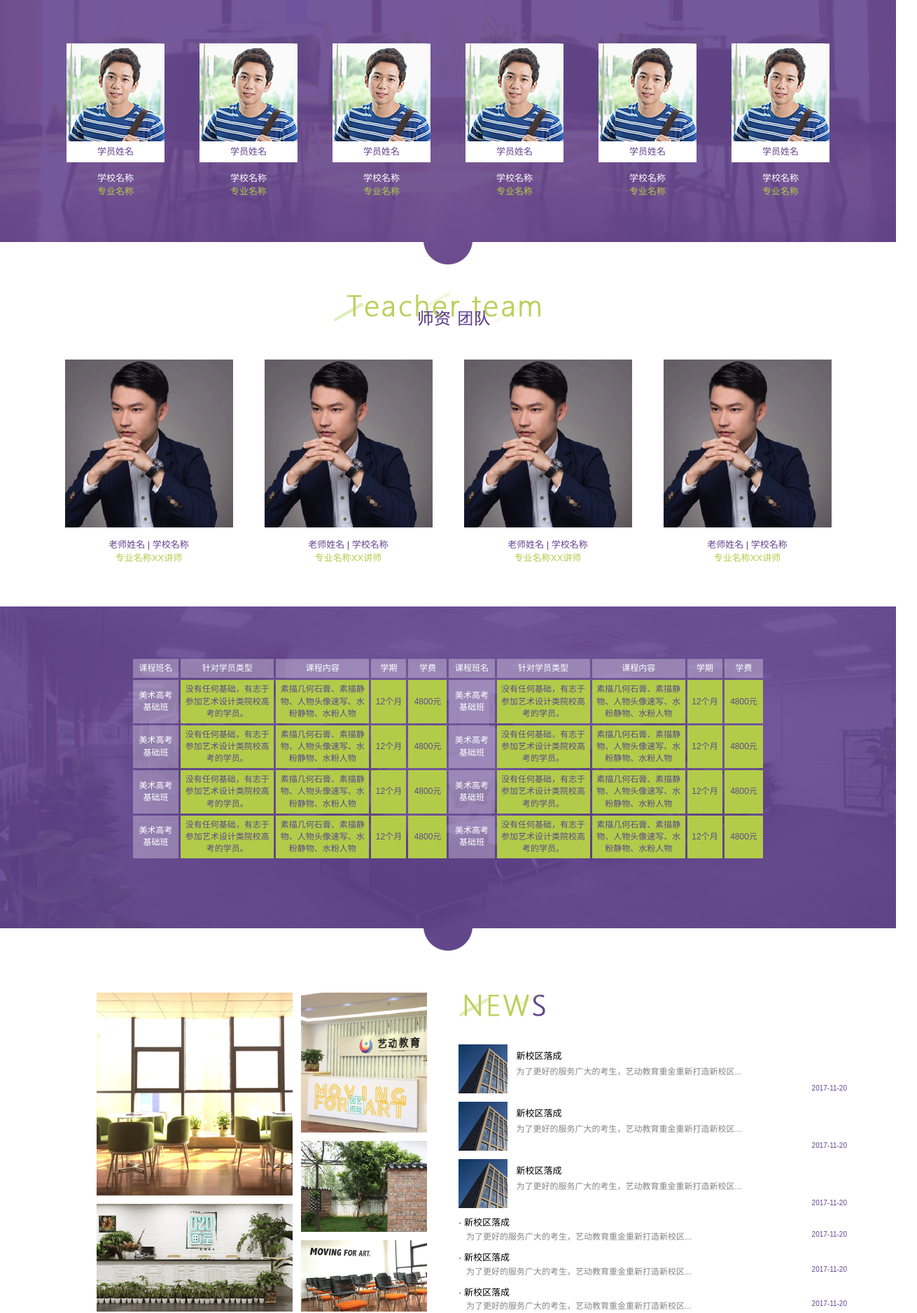
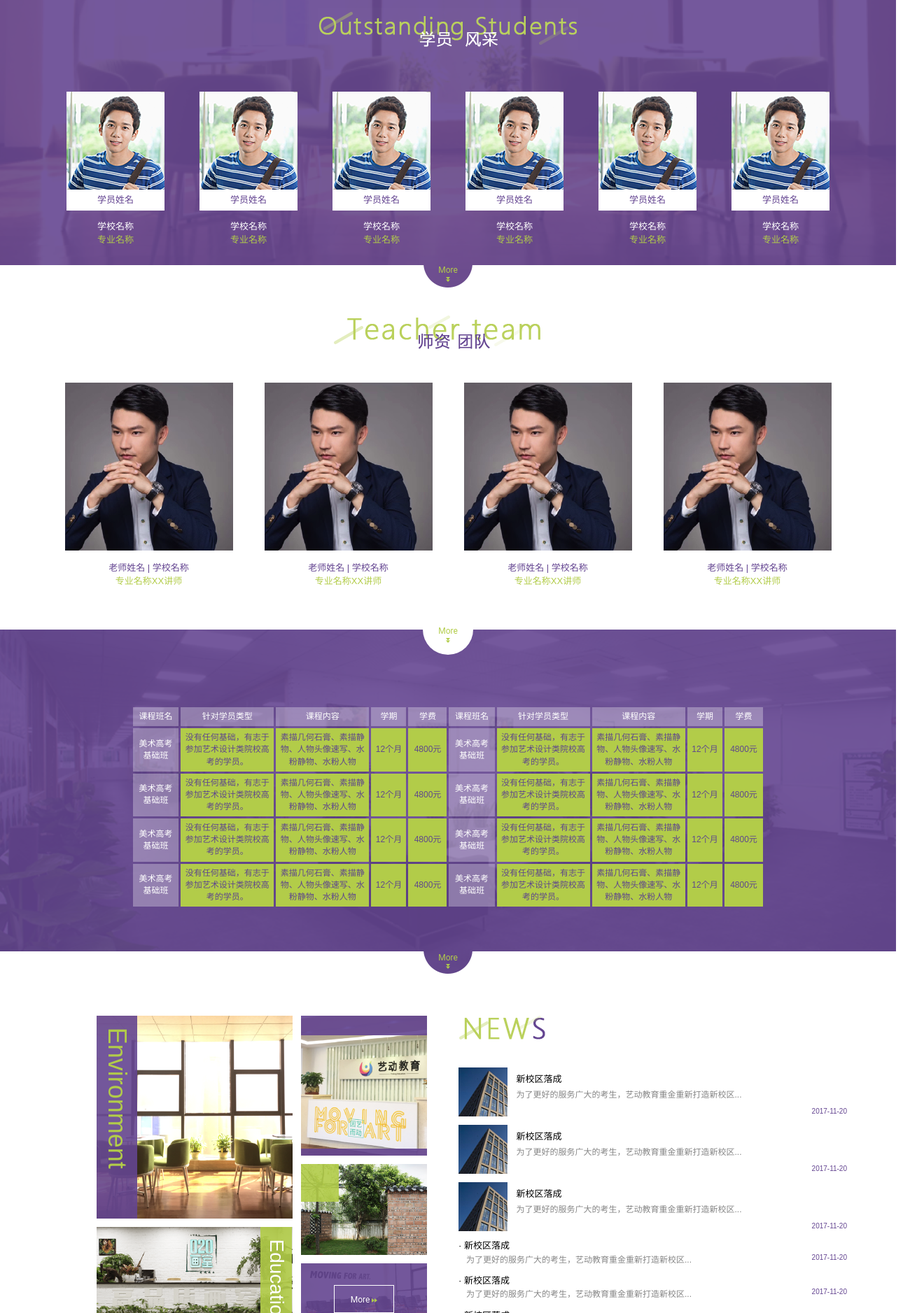
Before and after one commit to jmcx2019/ydjy-ui, a Vue app: page / in a window 1280 px wide. Shown: the part 923-2800 px from the top of the page at 70% size, 1310 px wide, since content can reach past the window. Built offline with nearby package versions, Linux system fonts and the light colour scheme.

Commit message:
完善首页基础样式90%

```diff
--- a/src/components/Banner.vue
+++ b/src/components/Banner.vue
@@ -52,5 +52,6 @@
 <style>
   .div-carousel {
     margin-top: -20px;
+    width: 1310px;
   }
 </style>
--- a/src/components/HomePage.vue
+++ b/src/components/HomePage.vue
@@ -8,7 +8,15 @@
         <div class="homepage-art-exam-title">
           <img src="../assets/img/home-page/art-exam.png" alt="">
         </div>
-        <div class="homepage-art-exam-img-group" >
+        <div class="homepage-art-exam-img-group">
+          <div class="art-exam-div-title">
+            <div class="art-exam-div-name">
+              <div class="art-exam-div-txt">
+                <div>美术</div>
+                <div>艺考</div>
+              </div>
+            </div>
+          </div>
           <img src="../assets/img/home-page/art-test.png" alt="">
           <img src="../assets/img/home-page/chuanmeiyikao.png" alt="">
           <img src="../assets/img/home-page/art-exam-qa.png" alt="">
@@ -19,70 +27,32 @@
 
     <div class="outstanding-students">
       <div class="outstanding-students-bg">
+        <div class="container">
+          <div class="center-block outstanding-students-bg-more">
+            <div>More</div>
+            <img src="../assets/img/home-page/more-down.png" alt="">
+          </div>
+        </div>
         <div class="outstanding-students-title">
           <img src="../assets/img/home-page/student-style.png" alt="">
         </div>
-
         <div class="container outstanding-students-img-group">
-          <div class="col-md-2">
+          <div class="col-md-2"
+               v-for="infoItem in studentInfo">
             <div class="row"><img class="center-block" src="../assets/img/home-page/student.png" alt=""></div>
             <div class="row center-block outstanding-students-row">
-              <p>{{studentInfo.name}}</p>
+              <p>{{infoItem.name}}</p>
             </div>
             <div class="row">
-              <p class="p-student-school">{{studentInfo.school}}</p>
-              <p class="p-student-profession">{{studentInfo.profession}}</p>
+              <p class="p-student-school">{{infoItem.school}}</p>
+              <p class="p-student-profession">{{infoItem.profession}}</p>
             </div>
           </div>
-          <div class="col-md-2">
-            <div class="row"><img class="center-block" src="../assets/img/home-page/student.png" alt=""></div>
-            <div class="row center-block outstanding-students-row">
-              <p>{{studentInfo.name}}</p>
-            </div>
-            <div class="row">
-              <p class="p-student-school">{{studentInfo.school}}</p>
-              <p class="p-student-profession">{{studentInfo.profession}}</p>
-            </div>
-          </div>
-          <div class="col-md-2">
-            <div class="row"><img class="center-block" src="../assets/img/home-page/student.png" alt=""></div>
-            <div class="row center-block outstanding-students-row">
-              <p>{{studentInfo.name}}</p>
-            </div>
-            <div class="row">
-              <p class="p-student-school">{{studentInfo.school}}</p>
-              <p class="p-student-profession">{{studentInfo.profession}}</p>
-            </div>
-          </div>
-          <div class="col-md-2">
-            <div class="row"><img class="center-block" src="../assets/img/home-page/student.png" alt=""></div>
-            <div class="row center-block outstanding-students-row">
-              <p>{{studentInfo.name}}</p>
-            </div>
-            <div class="row">
-              <p class="p-student-school">{{studentInfo.school}}</p>
-              <p class="p-student-profession">{{studentInfo.profession}}</p>
-            </div>
-          </div>
-          <div class="col-md-2">
-            <div class="row"><img class="center-block" src="../assets/img/home-page/student.png" alt=""></div>
-            <div class="row center-block outstanding-students-row">
-              <p>{{studentInfo.name}}</p>
-            </div>
-            <div class="row">
-              <p class="p-student-school">{{studentInfo.school}}</p>
-              <p class="p-student-profession">{{studentInfo.profession}}</p>
-            </div>
-          </div>
-          <div class="col-md-2">
-            <div class="row"><img class="center-block" src="../assets/img/home-page/student.png" alt=""></div>
-            <div class="row center-block outstanding-students-row">
-              <p>{{studentInfo.name}}</p>
-            </div>
-            <div class="row">
-              <p class="p-student-school">{{studentInfo.school}}</p>
-              <p class="p-student-profession">{{studentInfo.profession}}</p>
-            </div>
+        </div>
+        <div class="container">
+          <div class="center-block outstanding-students-bg-more-2">
+            <div>More</div>
+            <img src="../assets/img/home-page/more-down.png" alt="">
           </div>
         </div>
       </div>
@@ -93,39 +63,13 @@
         <div class="homepage-teacher-team-title">
           <img src="../assets/img/home-page/teacher-team.png" alt="">
         </div>
-        <div class="homepage-teacher-team-img-group" >
+        <div class="homepage-teacher-team-img-group"
+             v-for="item in teacherInfo">
           <div class="col-md-3">
             <div class="row"><img src="../assets/img/home-page/teacher.png" alt=""></div>
             <div class="row">
-              <p class="p-teacher-name-school">{{teacherInfo.name}} | {{teacherInfo.school}}</p>
-              <p class="p-teacher-profession-title">{{teacherInfo.profession}}{{teacherInfo.title}}</p>
-            </div>
-          </div>
-        </div>
-        <div class="homepage-teacher-team-img-group" >
-          <div class="col-md-3">
-            <div class="row"><img src="../assets/img/home-page/teacher.png" alt=""></div>
-            <div class="row">
-              <p class="p-teacher-name-school">{{teacherInfo.name}} | {{teacherInfo.school}}</p>
-              <p class="p-teacher-profession-title">{{teacherInfo.profession}}{{teacherInfo.title}}</p>
-            </div>
-          </div>
-        </div>
-        <div class="homepage-teacher-team-img-group" >
-          <div class="col-md-3">
-            <div class="row"><img src="../assets/img/home-page/teacher.png" alt=""></div>
-            <div class="row">
-              <p class="p-teacher-name-school">{{teacherInfo.name}} | {{teacherInfo.school}}</p>
-              <p class="p-teacher-profession-title">{{teacherInfo.profession}}{{teacherInfo.title}}</p>
-            </div>
-          </div>
-        </div>
-        <div class="homepage-teacher-team-img-group" >
-          <div class="col-md-3">
-            <div class="row"><img src="../assets/img/home-page/teacher.png" alt=""></div>
-            <div class="row">
-              <p class="p-teacher-name-school">{{teacherInfo.name}} | {{teacherInfo.school}}</p>
-              <p class="p-teacher-profession-title">{{teacherInfo.profession}}{{teacherInfo.title}}</p>
+              <p class="p-teacher-name-school">{{item.name}} | {{item.school}}</p>
+              <p class="p-teacher-profession-title">{{item.profession}}{{item.title}}</p>
             </div>
           </div>
         </div>
@@ -134,7 +78,19 @@
 
     <div class="homepage-class-table">
       <div class="homepage-class-table-bg">
+        <div class="container">
+          <div class="center-block class-bg-more">
+            <div>More</div>
+            <img src="../assets/img/home-page/more-down.png" alt="">
+          </div>
+        </div>
         <class-table></class-table>
+        <div class="container">
+          <div class="center-block class-bg-more-2">
+            <div>More</div>
+            <img src="../assets/img/home-page/more-down.png" alt="">
+          </div>
+        </div>
       </div>
     </div>
 
@@ -160,13 +116,20 @@
               <img class="center-block" src="../assets/img/home-page/address.png" alt="">
               <p class="contact-info-p-title">总部地址</p>
               <p class="contact-info-p-content">东莞市东城街道光明路中云智慧产业园B栋303室</p>
-              <p class="contact-info-p-phone">0769-22667466</p>
+              <p class="contact-info-p-title-2">广州地址</p>
+              <p class="contact-info-p-content">广州市南沙区东涌镇筒太路致观艺术园</p>
+              <p class="contact-info-p-title-2">北京地址</p>
+              <p class="contact-info-p-content">北京市房山区圣泉文化公园天赐圣泉</p>
             </div>
             <div class="col-md-4">
               <img class="center-block" src="../assets/img/home-page/email.png" alt="">
               <p class="contact-info-p-title">邮箱</p>
               <p class="contact-info-p-content">yidongeducation@126.com</p>
             </div>
+          </div>
+          <div class="row contact-info-row">
+            <p class="contact-info-p-title">联系方式</p>
+            <p class="contact-info-p-phone">0769-22667466 / 18126818262 / 18025214797</p>
           </div>
         </div>
       </div>
@@ -189,8 +152,20 @@
     data() {
       return {
         clickedVal: 'HomePage',
-        studentInfo: {name: '学员姓名', school: '学校名称', profession: '专业名称'},
-        teacherInfo: {name: '老师姓名', school: '学校名称', profession: '专业名称', title: 'XX讲师'},
+        studentInfo: [
+          {name: '学员姓名', school: '学校名称', profession: '专业名称'},
+          {name: '学员姓名', school: '学校名称', profession: '专业名称'},
+          {name: '学员姓名', school: '学校名称', profession: '专业名称'},
+          {name: '学员姓名', school: '学校名称', profession: '专业名称'},
+          {name: '学员姓名', school: '学校名称', profession: '专业名称'},
+          {name: '学员姓名', school: '学校名称', profession: '专业名称'}
+        ],
+        teacherInfo: [
+          {name: '老师姓名', school: '学校名称', profession: '专业名称', title: 'XX讲师'},
+          {name: '老师姓名', school: '学校名称', profession: '专业名称', title: 'XX讲师'},
+          {name: '老师姓名', school: '学校名称', profession: '专业名称', title: 'XX讲师'},
+          {name: '老师姓名', school: '学校名称', profession: '专业名称', title: 'XX讲师'}
+        ],
         footerText: '版权所有 艺动教育 京ICP备案10011865号    京公网安备11010502022735号'
       }
     },
@@ -235,6 +210,30 @@
   }
   .outstanding-students-img-group > img {
     margin: 0 19px
+  }
+
+  .homepage-art-exam-img-group {
+    position: relative;
+  }
+  .art-exam-div-title {
+    position: absolute;
+    height: 240px;
+    width: 240px;
+    left: 51px;
+    background-color: rgba(100, 69, 145, 0.8);
+  }
+  .art-exam-div-name {
+    height: 80px;
+    width: 80px;
+    border: 1px solid white;
+    margin-top: 80px;
+    margin-left: 80px;
+    color: white;
+    text-align: center;
+    font-size: 16px;
+  }
+  .art-exam-div-txt {
+    padding-top: 16px;
   }
 
   .outstanding-students-row {
@@ -288,6 +287,44 @@
   }
   /* end：学员风采、课程表、联系方式；有紫色背景图片的样式 */
 
+  /* Start: 圆形背景里的more */
+  .outstanding-students-bg-more,
+  .class-bg-more {
+    text-align: center;
+    height: 72px;
+    width: 72px;
+    background-color: white;
+    border-radius: 50%;
+    color: #b2cc49;
+    font-size: 12px;
+    margin-top: -36px;
+    padding-top: 30px;
+  }
+  .class-bg-more > img,
+  .outstanding-students-bg-more > img {
+    width: 6px;
+    margin-top: -10px;
+  }
+  .outstanding-students-bg-more-2,
+  .class-bg-more-2 {
+    text-align: center;
+    height: 72px;
+    width: 72px;
+    background-color: transparent;
+    color: #b2cc49;
+    font-size: 12px;
+    margin-top: 16px;
+  }
+  .outstanding-students-bg-more-2 > img,
+  .class-bg-more-2 > img {
+    width: 6px;
+    margin-top: -10px;
+  }
+  .class-bg-more-2 {;
+    margin-top: -10px;
+  }
+  /* End: 圆形背景里的more */
+
   .homepage-news {
     margin-top: 60px;
   }
@@ -295,11 +332,15 @@
   .contact-info-row {
     text-align: center;
   }
-  .contact-info-p-title {
+  .contact-info-p-title,
+  .contact-info-p-title-2 {
     margin-top: 30px;
     color: #b2cc49;
     font-size: 16px;
     font-family: "Microsoft YaHei", sans-serif;
+  }
+  .contact-info-p-title-2 {
+    margin-top: 20px;
   }
   .contact-info-p-content,
   .contact-info-p-phone {
--- a/src/components/HomePage/News.vue
+++ b/src/components/HomePage/News.vue
@@ -4,21 +4,36 @@
       <div class="col-lg-1 col-md-1"></div>
 
       <div class="col-md-3 news-list-left-area">
-        <div class="row">
+        <div class="row news-list-left-first-row">
+          <div class="news-img-1-div-title">
+            <div class="rotate-style">Environment</div>
+          </div>
           <img class="news-img-1" src="../../assets/img/home-page/environment-1.png" alt="">
         </div>
         <div class="row news-pic-row-interval">
+          <div class="news-img-2-div-title">
+            <div class="rotate-style">Education</div>
+          </div>
           <img class="news-img-2" src="../../assets/img/home-page/environment-5.png" alt="">
         </div>
       </div>
       <div class="col-md-2">
         <div class="row">
+          <div class="news-img-3-div-title"></div>
+          <div class="news-img-3-2-div-title"></div>
           <img class="news-img-3" src="../../assets/img/home-page/environment-2.png" alt="">
         </div>
         <div class="row news-pic-row-interval">
+          <div class="news-img-4-div-title"></div>
           <img class="news-img-4" src="../../assets/img/home-page/environment-3.png" alt="">
         </div>
         <div class="row news-pic-row-interval">
+          <div class="news-img-5-div-title">
+            <div class="news-img-5-div-name">
+              More
+              <img src="../../assets/img/home-page/more.png"/>
+            </div>
+          </div>
           <img class="news-img-5" src="../../assets/img/home-page/environment-4.png" alt="">
         </div>
       </div>
@@ -80,6 +95,75 @@
   .news-list-left-area {
     margin-left: -15px;
   }
+
+  .news-list-left-first-row {
+    position: relative;
+  }
+  .news-img-1-div-title {
+    position: absolute;
+    height: 290px;
+    width: 58px;
+    background-color: rgba(100, 69, 145, 0.9);
+    font-size: 36px;
+    font-family: sans-serif;
+    color: #b2cc49;
+  }
+  .news-img-2-div-title {
+    position: absolute;
+    right: 13px;
+    height: 154px;
+    width: 45px;
+    background-color: rgba(178, 204, 73, 0.9);
+    font-size: 28px;
+    font-family: sans-serif;
+    color: white;
+  }
+  .rotate-style {
+    margin-top: 20px;
+    text-align: center;
+    font-weight: 200;
+    /* Safari */
+    -webkit-transform: rotate(90deg);
+    /* Firefox */
+    -moz-transform: rotate(90deg);
+    /* Internet Explorer 滤镜写法*/
+    filter: progid:DXImageTransform.Microsoft.BasicImage(rotation=9);
+  }
+  .news-img-3-div-title,
+  .news-img-3-2-div-title {
+    position: absolute;
+    height: 28px;
+    width: 180px;
+    background-color: rgba(100, 69, 145, 0.9);
+  }
+  .news-img-3-2-div-title {
+    height: 10px;
+    top: 190px;
+  }
+  .news-img-4-div-title {
+    position: absolute;
+    height: 54px;
+    width: 54px;
+    background-color: rgba(178, 204, 73, 0.9)
+  }
+  .news-img-5-div-title {
+    position: absolute;
+    height: 102px;
+    width: 180px;
+    background-color: rgba(100, 69, 145, 0.9);
+  }
+  .news-img-5-div-name {
+    height: 40px;
+    width: 86px;
+    border: 1px solid white;
+    margin-top: 31px;
+    margin-left: 47px;
+    color: white;
+    line-height: 40px;
+    text-align: center;
+    font-size: 12px;
+  }
+
   .news-img-1 {
     width: 280px;
     height: 290px;
```
